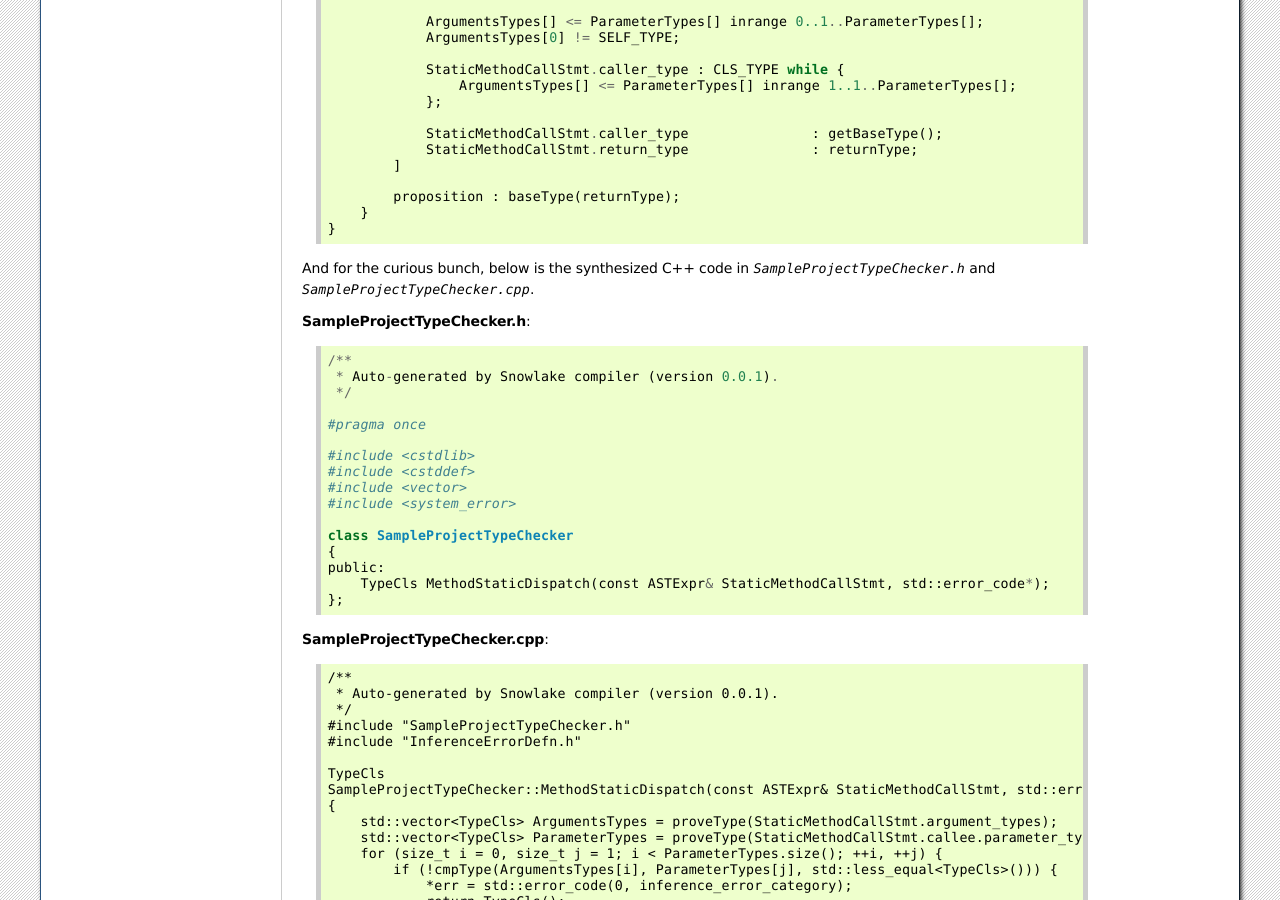
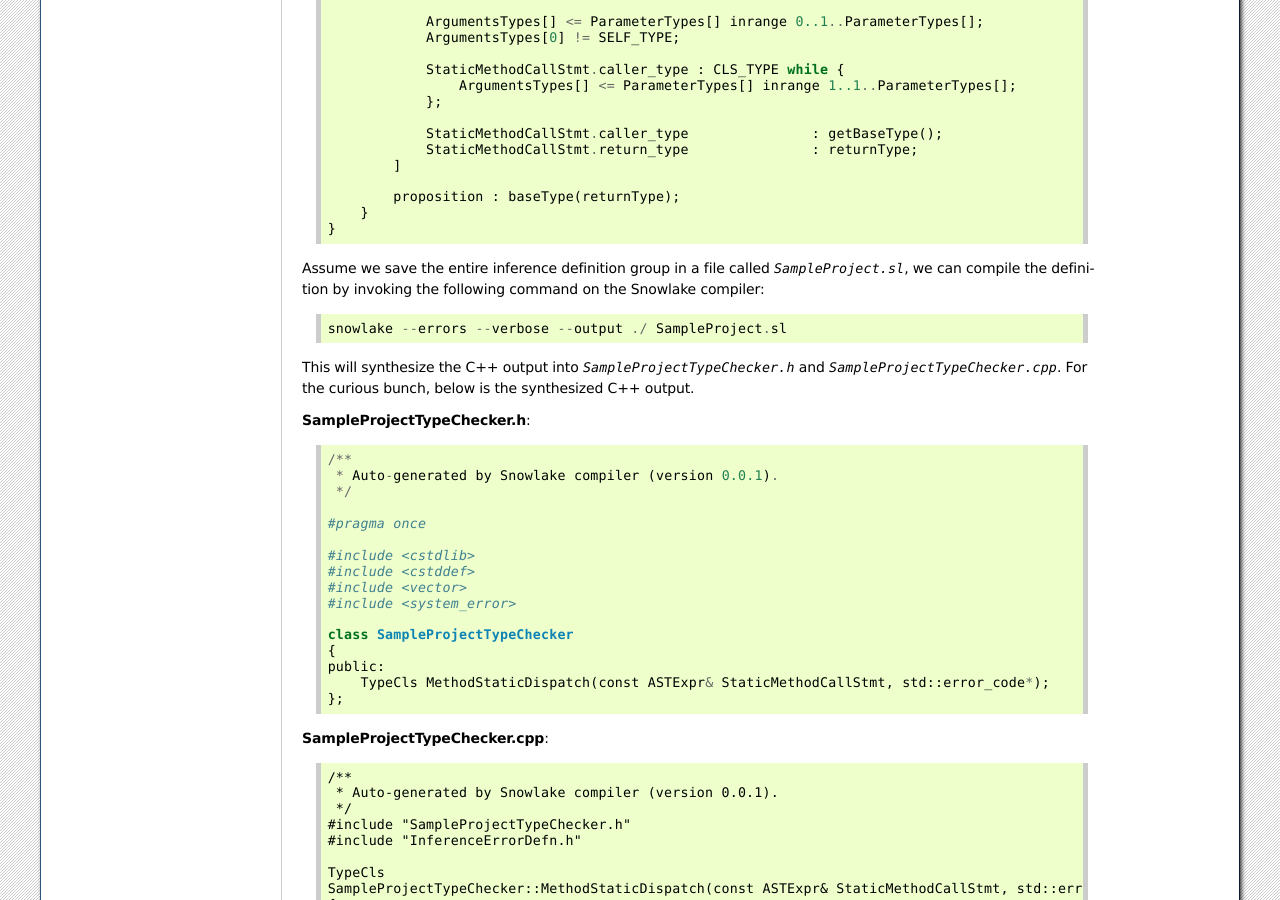
Before and after one commit to libcxx/Snowlake, a Sphinx documentation site: the page built from docs/source/tutorial.rst, in a window 1280 px wide and 900 px high, scrolled down 8660 px. Built offline with Sphinx 7.4.7, drawn with Linux system fonts in a browser that asks for light colours.

Commit message:
Refine "Put it all together" section

```diff
--- a/docs/source/tutorial.rst
+++ b/docs/source/tutorial.rst
@@ -622,8 +622,17 @@ inference definition under our inference group::
       }
   }
 
-And for the curious bunch, below is the synthesized C++ code in
-`SampleProjectTypeChecker.h` and `SampleProjectTypeChecker.cpp`.
+Assume we save the entire inference definition group in a file called
+`SampleProject.sl`, we can compile the definition by invoking the following
+command on the Snowlake compiler:
+
+::
+
+    snowlake --errors --verbose --output ./ SampleProject.sl
+
+This will synthesize the C++ output into `SampleProjectTypeChecker.h` and
+`SampleProjectTypeChecker.cpp`. For the curious bunch, below is the
+synthesized C++ output.
 
 **SampleProjectTypeChecker.h**::
 
```
